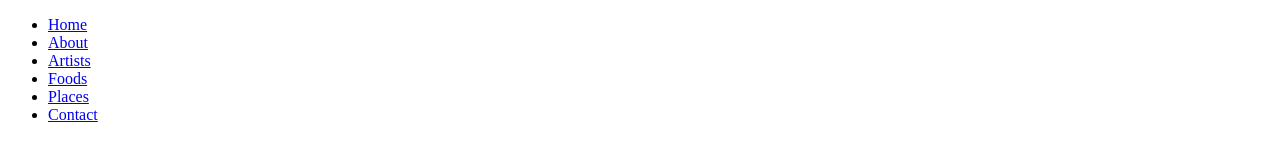
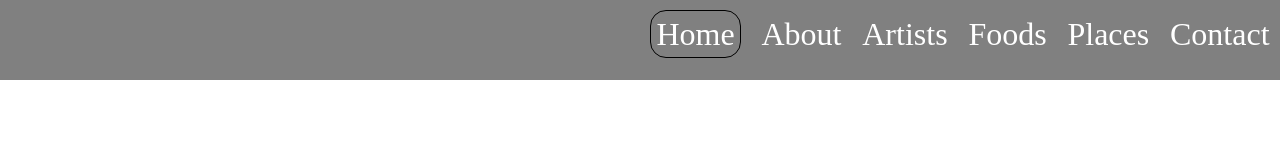
Before and after one commit to Rihan0036/website-assignment-testbook, a plain HTML site: page index.html in a window 1280 px wide. Drawn offline with Linux system fonts and the light colour scheme.

Commit message:
css file added

```diff
--- a/index.html
+++ b/index.html
@@ -3,12 +3,13 @@
     <head>
         <title>Website Assignment</title>
     </head>
+    <link rel="stylesheet" href="style-sheet.css">
     <body>
         <!--header section-->
         <header >
             <nav class="nav">
                 <ul>
-                    <li><a href="#">Home</a></li>
+                    <li><a href="#" class="active">Home</a></li>
                     <li><a href="#">About</a></li>
                     <li><a href="#">Artists</a></li>
                     <li><a href="#">Foods</a></li>
--- /dev/null
+++ b/style-sheet.css
@@ -0,0 +1,44 @@
+body{
+    font-family: 'Times New Roman', Times, serif;
+    margin: 0;
+    padding: 0;
+
+}
+.nav{
+    background-color: gray;
+    color: white;
+    height: 10vh;
+
+}
+.nav a{
+    text-decoration: none;
+    font-size: 2em;
+    color: white;
+
+
+}
+nav ul a:hover{
+    background-color: white;
+    color: black;
+    border: 1px solid black;
+    border-radius: 1rem;
+    padding: 5px;
+}
+.active{
+
+    color: black;
+    border: 1px solid black;
+    border: 1px solid black;
+    border-radius: 1rem;
+    padding: 5px;
+}
+
+
+
+nav ul {
+    width:50%;
+    display: flex;
+    list-style: none;
+    justify-content: space-around;
+    float: right;
+}
```
